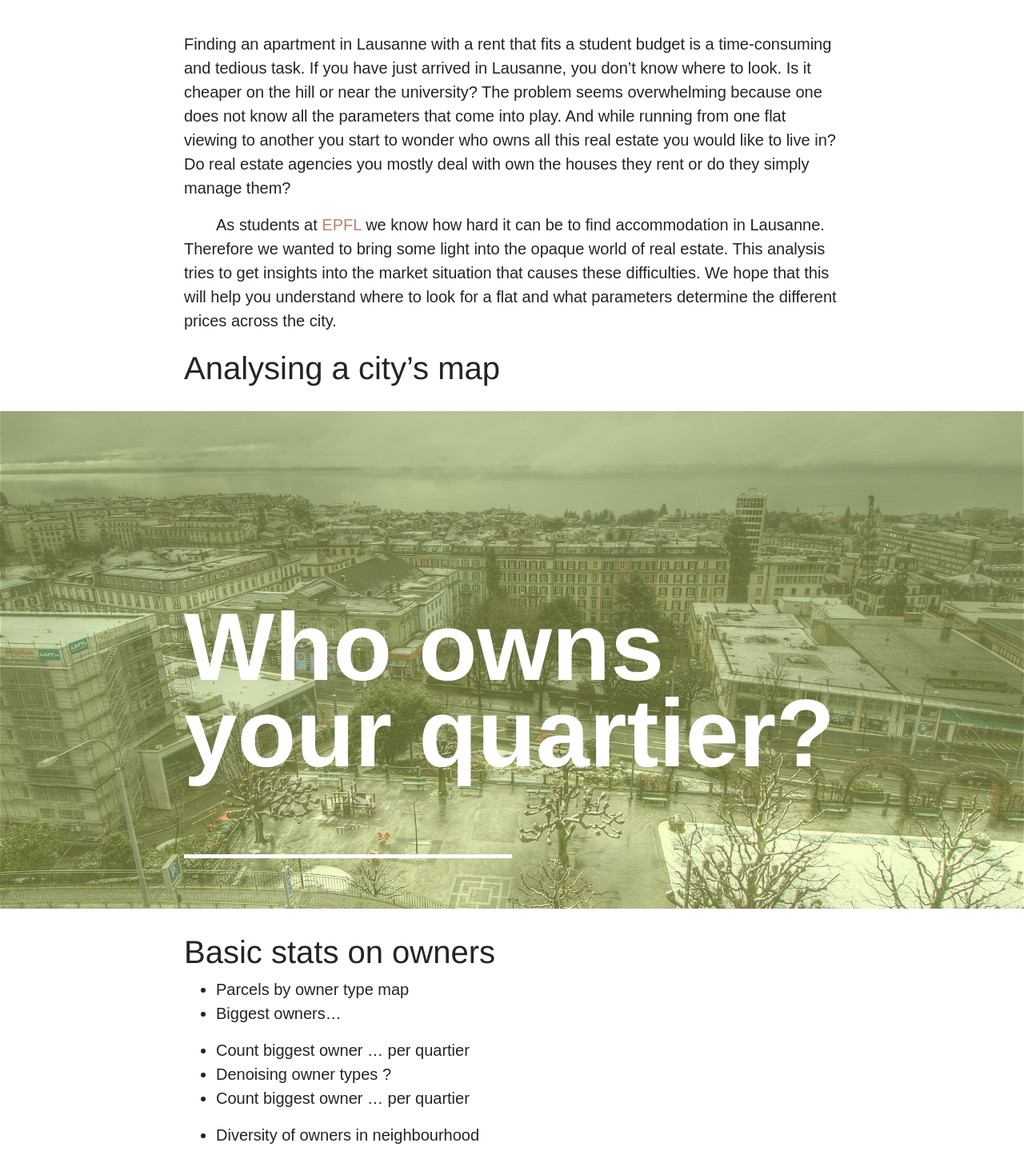
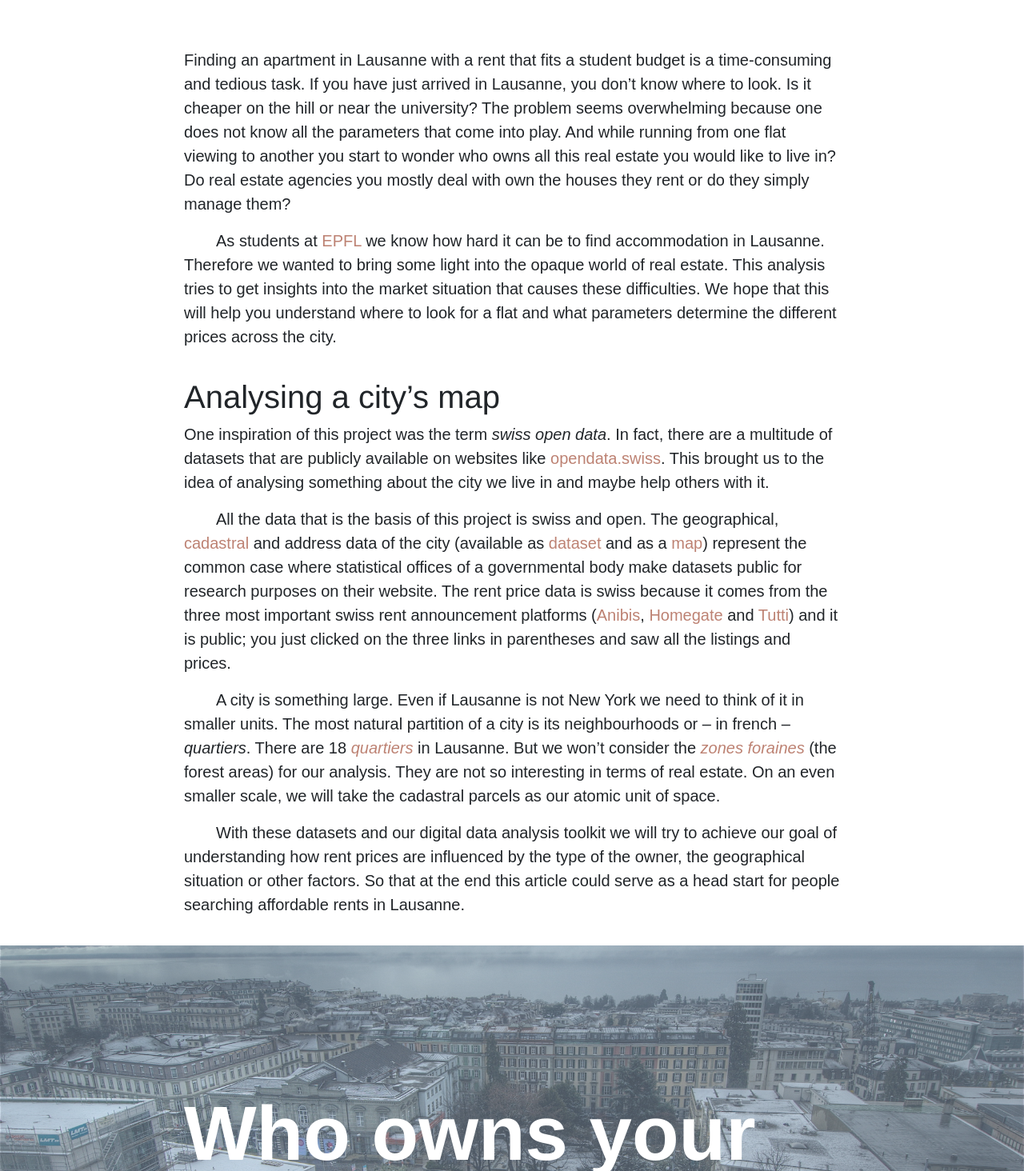
Before and after one commit to who-owns-lausanne/who-owns-lausanne.github.io, a Jekyll site: the page built from index.md, in a window 1280 px wide. Shown: the part 853-2317 px from the top of the page at 80% size. Built offline with Jekyll 4.4.1, drawn with Linux system fonts in a browser that asks for light colours; some web fonts are replaced; our own code applies the rules of GitHub Pages for plain Markdown files; some of the changed text lies outside the part shown; grey boxes are pictures that could not be loaded.

Commit message:
Add more paragraphs.

```diff
--- a/_layouts/default.html
+++ b/_layouts/default.html
@@ -40,6 +40,13 @@
     </main>
 
 
+    <footer>
+      Jonathan Besomi, Yann Bolliger and Pietro Carta
+
+      Image credit
+    </footer>
+
+
     <!-- Optional JavaScript -->
     <!-- jQuery first, then Popper.js, then Bootstrap JS -->
 
--- a/assets/css/main.scss
+++ b/assets/css/main.scss
@@ -32,7 +32,7 @@ $container-max-widths: (
 // General styles
 
 h1, h2, h3, h4, h5, h6 {
-  margin-top: 0.5em;
+  padding-top: 0.5em;
   font-family: $font-family-headings;
 }
 
@@ -59,7 +59,7 @@ p + p {
 
   overflow: hidden;
 
-  $margin-around-images: 2em;
+  $margin-around-images: 3em;
   margin-bottom: $margin-around-images;
   &.in-text { margin-top: $margin-around-images; }
 
@@ -93,7 +93,7 @@ p + p {
     background-position: center center;
   }
 
-  font-size: 0.75em;
+  font-size: 0.6em;
   &:first-child { font-size: 1em; }
 
   .container { padding-bottom: 3em; }
@@ -107,10 +107,10 @@ p + p {
 
     line-height: 0.9;
     font-weight: bold;
-    padding-top: 1.5em;
+    padding-top: 2em;
     padding-bottom: 0.75em;
   }
-  &:first-child h1 { padding-top: 1em; }
+  &:first-child h1 { padding-top: 1.5em; }
 
   p {
     border-top: 5px solid white;
@@ -123,3 +123,12 @@ p + p {
     text-shadow: 0 0 4px black;
   }
 }
+
+main {
+  img {
+    max-width: 100%;
+    margin: 0 auto;
+    display: block;
+    border: 1px solid rgba(0,0,0,0.1);
+  }
+}
--- a/index.md
+++ b/index.md
@@ -22,24 +22,99 @@ prices across the city.
 
 ## Analysing a city's map
 
+One inspiration of this project was the term _swiss open data_. In fact, there
+are a multitude of datasets that are publicly available on websites like
+[opendata.swiss](https://opendata.swiss). This brought us to the idea of
+analysing something about the city we live in and maybe help others with it.
 
+All the data that is the basis of this project is swiss and open. The
+geographical, [cadastral] and address data of the city (available as
+[dataset][asit] and as a [map](https://map.lausanne.ch)) represent the common
+case where statistical offices of a governmental body make datasets public for
+research purposes on their website. The rent price data is swiss because it
+comes from the three most important swiss rent announcement platforms
+([Anibis](https://www.anibis.ch/), [Homegate](https://www.homegate.ch/) and
+[Tutti](https://www.tutti.ch/)) and it is public; you just clicked on the three
+links in parentheses and saw all the listings and prices.
 
+[asit]: https://www.asitvd.ch/chercher/catalogue.html?view=sheet&guid=486&catalog=main&type=complete&preview=search_list
+[cadastral]: https://en.wikipedia.org/wiki/Cadastre
+
+A city is something large. Even if Lausanne is not New York we need to think of
+it in smaller units. The most natural partition of a city is its neighbourhoods
+or – in french – _quartiers_. There are 18 [_quartiers_][quartiers_lausanne] in
+Lausanne. But we won't consider the [_zones foraines_] (the forest areas) for
+our analysis. They are not so interesting in terms of real estate. On an even
+smaller scale, we will take the cadastral parcels as our atomic unit of space.
+
+[quartiers_lausanne]: https://www.lausanne.ch/en/officiel/statistique/quartiers/presentation-des-quartiers.html
+[_zones foraines_]: https://www.lausanne.ch/en/officiel/statistique/quartiers/presentation-des-quartiers/90-zones-foraines.html
+
+With these datasets and our digital data analysis toolkit we will try to achieve
+our goal of **understanding how rent prices are influenced by the type of
+the owner, the geographical situation or other factors**. So that at the end
+this article could serve as a head start for people searching affordable rents in
+Lausanne.
 
 {% include question.html in_text=true
   text="Who owns your quartier?"
   image_url="assets/img/3245402894_9a4e7ef640_o.jpg"
 %}
 
+Let us look at real estate owners. Our dataset tells us the owner of each of the
+almost 8000 parcels of the city (unless the parcel represents a road or a
+bridge). There are about 4000 entities possessing real estate and they as
+diverse as you would imagine them ranging from the city council, to private
+people and even multinational companies like Crédit Suisse, Phillip Morris
+International or the pension fund of Swatch. This number does not account for
+single flats owned by privates. This is something quite swiss and it is called
+PPE (_prorpiété par étage_). If a house's flats are owned by individuals the
+dataset does not distinguish the different owners. It just indicates PPE.
 
-## Basic stats on owners
- - Parcels by owner type map
- - Biggest owners...
+The owner with the most parcels is unsurprisingly the city of Lausanne. With
+1265 parcels it owns ten times more than the next two owners which are both
+pension funds of the city and of the canton Vaud. Because most owners only have
+a small amount of parcles we will group them into 7 types:
 
- - Count biggest owner ... per quartier
- - Denoising owner types ?
- - Count biggest owner ... per quartier
+ - public institutions: _the city, the swiss railways etc._
+ - pension funds: _retraites populaires for example_
+ - corporations: _listed public companies like Swiss Life S.A., Régie Chamot & Cie S.A. etc._
+ - cooperatives: _registered cooperative companies like Migros, la Mobilière etc._
+ - foundations and associations: _investment foundations or associations_
+ - PPE: _as above_
+ - individual privates: _just normal people like you and me_
 
- - Diversity of owners in neighbourhood
+##### => Count biggest owner types per quartier
+
+If we look at the data as a map a very noisy mosaic is offered to our eyes.
+
+##### => noisy ownertype by parcel map
+
+## Denoising ownership types
+
+If you just squinted while looking at the map you had the same intuition as we
+had. The mosaic is too chaotic to say us anything. Therefore, we try to blur our
+view in order to get the big picture. We did the same thing but digitally. For
+each parcel we drew an imaginary circle through its neighbouring parcels and
+looked at the ownership type of each of them. The cell was then reassigned to
+the ownership type which covered the most of the circle's surface. This can be
+seen as a weighted [k-nearest-neighbors] algorithm with variable _k_.
+
+[k-nearest-neighbors]: https://en.wikipedia.org/wiki/K-nearest_neighbors_algorithm
+
+##### => denoised ownertype by parcel map
+
+
+##### => Count biggest owner types per quartier
+
+
+The fact that the two maps are quite different shows that there is a lot of
+diversity in some _quartiers_' real estate owners. In order to see which
+_quartiers_ are the most diversely owned, we computed another map that measures
+the diversity based on the entropy
+
+##### => exact measure and map
+
 
 {% include question.html in_text=true
   text="How expensive are rents in Lausanne?"
@@ -47,13 +122,28 @@ prices across the city.
 %}
 
 
-## Basic stats on rents
- - Heatmap (points of rent offers) DONE
- - Heatmap per quartier (show average price per quartier)
+When you go to one of the real estate portals mentioned above,
+[this][homegate_example] is what you see. You don't get any global view of the
+area and the prices. To overcome this, we collected the listings from the three
+portals. First, all the data was downloaded and processed. Then we merged the
+three collections, removed duplicates, removed fake offers and offers for
+parking lots and finally we mapped the addresses of each listing to coordinates.
+The resulting 496 real estate offers are shown here (prices are in
+CHF/m<sup>2</sup>):
+
+[homegate_example]: https://www.homegate.ch/rent/real-estate/city-lausanne/matching-list?tab=list&o=sortToplisting-desc
+
+##### => Heatmap (points of rent offers)
+
+By considering the average rents per _quartier_, we can already say something
+about different prices accross the city. The following plot shows you the
+mean prices and a confidence interval ...
+
+##### => Heatmap per quartier
 
 
 {% include question.html in_text=true
- text="Why are rents in Lausanne expensive?"
+ text="What makes rents in Lausanne expensive?"
  image_url="assets/img/Lausanne_by_Night.jpg"
 %}
 
@@ -64,6 +154,4 @@ prices across the city.
 
 
 ## Conclusion
-
-
---> search engine?
+ -> what open (gov) data can make possible...
```
